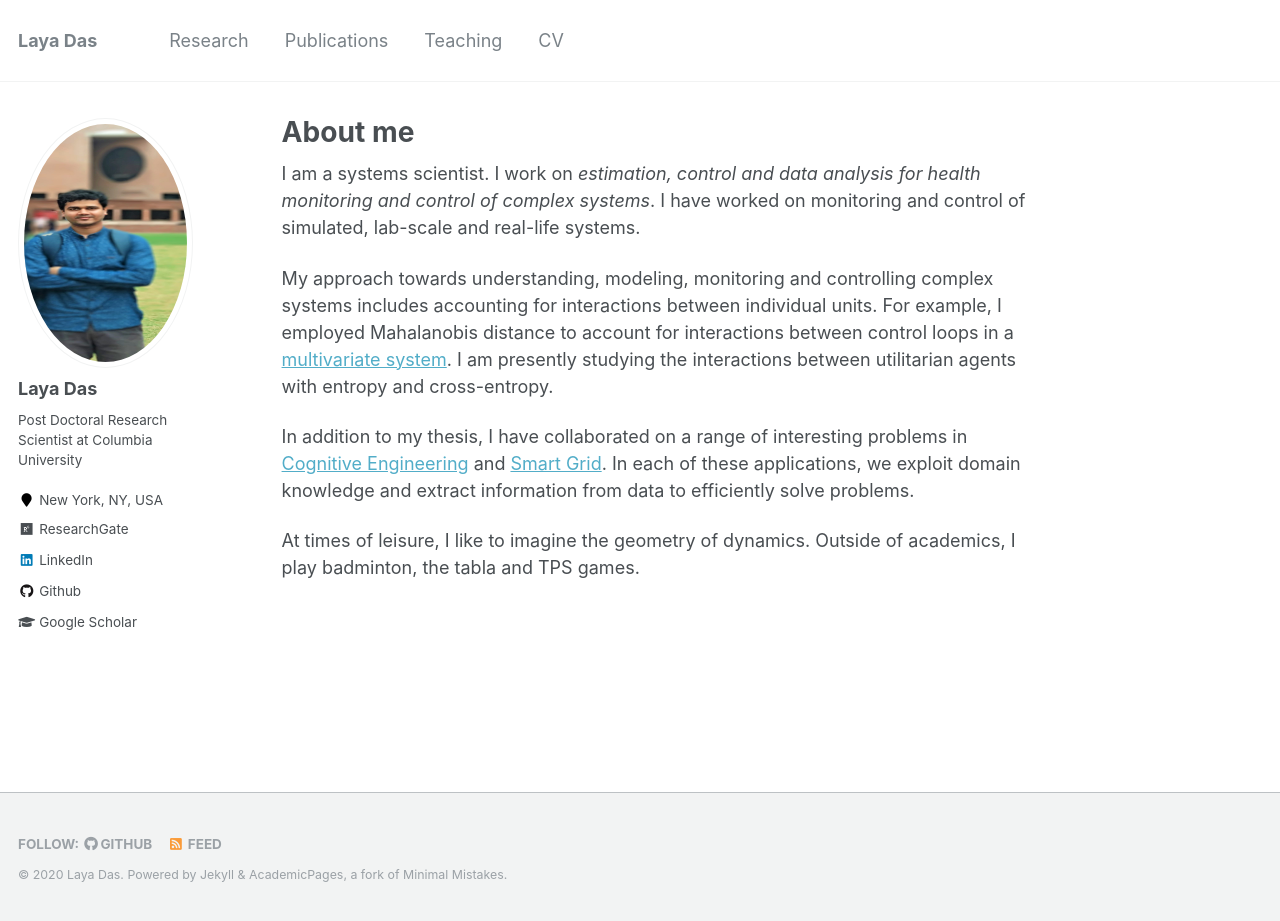
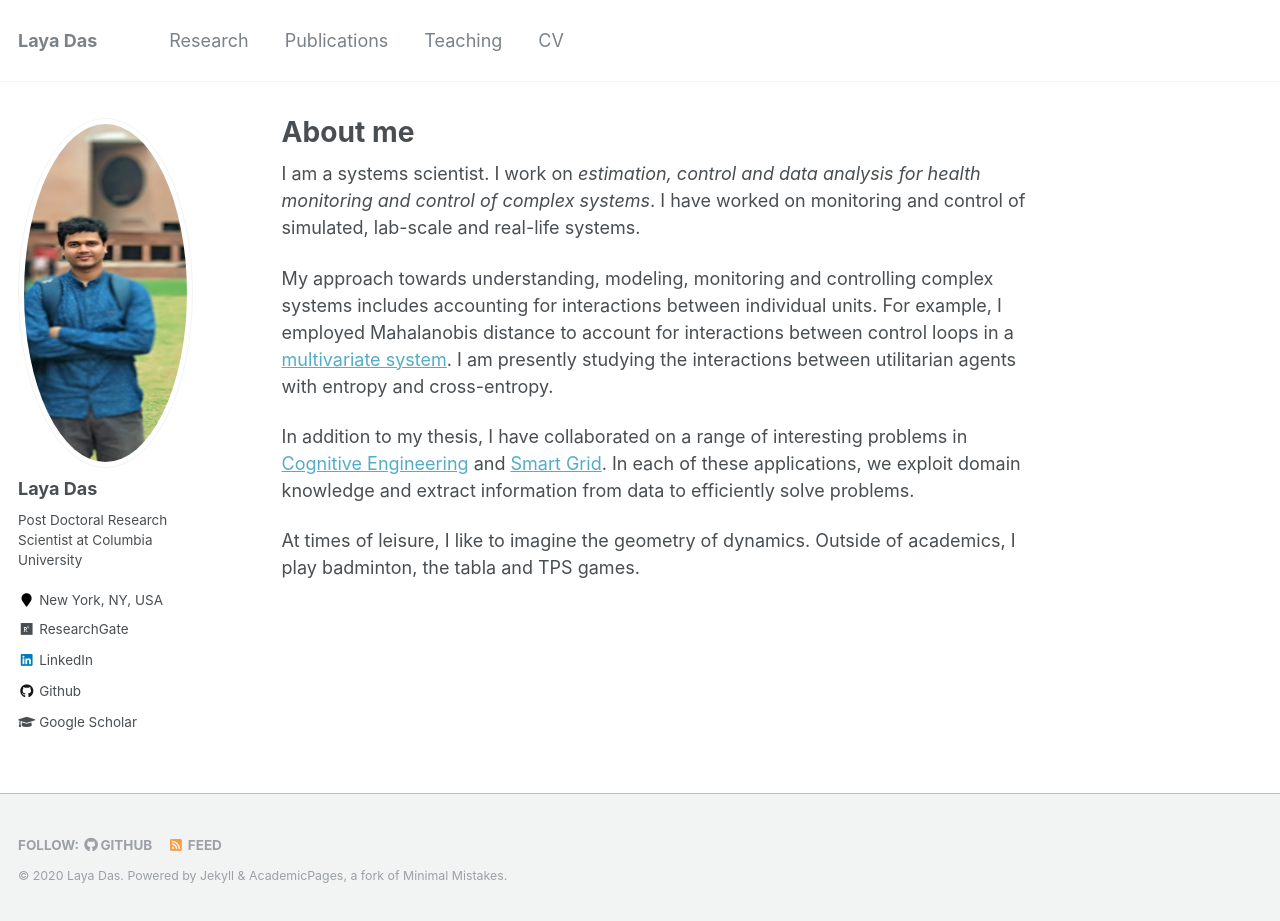
Before and after one commit to layadas/layadas.github.io, a Jekyll site: the page built from _pages/about.md, in a window 1280 px wide and 921 px high. Built offline with Jekyll 4.4.1, drawn with Linux system fonts in a browser that asks for light colours.

Commit message:
Update author-profile.html

```diff
--- a/_includes/author-profile.html
+++ b/_includes/author-profile.html
@@ -8,8 +8,8 @@
 <style>
 .avatar {
   vertical-align: middle;
-  width: 250px;
-  height: 250px;
+  width: 200px;
+  height: 350px;
   border-radius: 20%;
 }
 </style>
```
